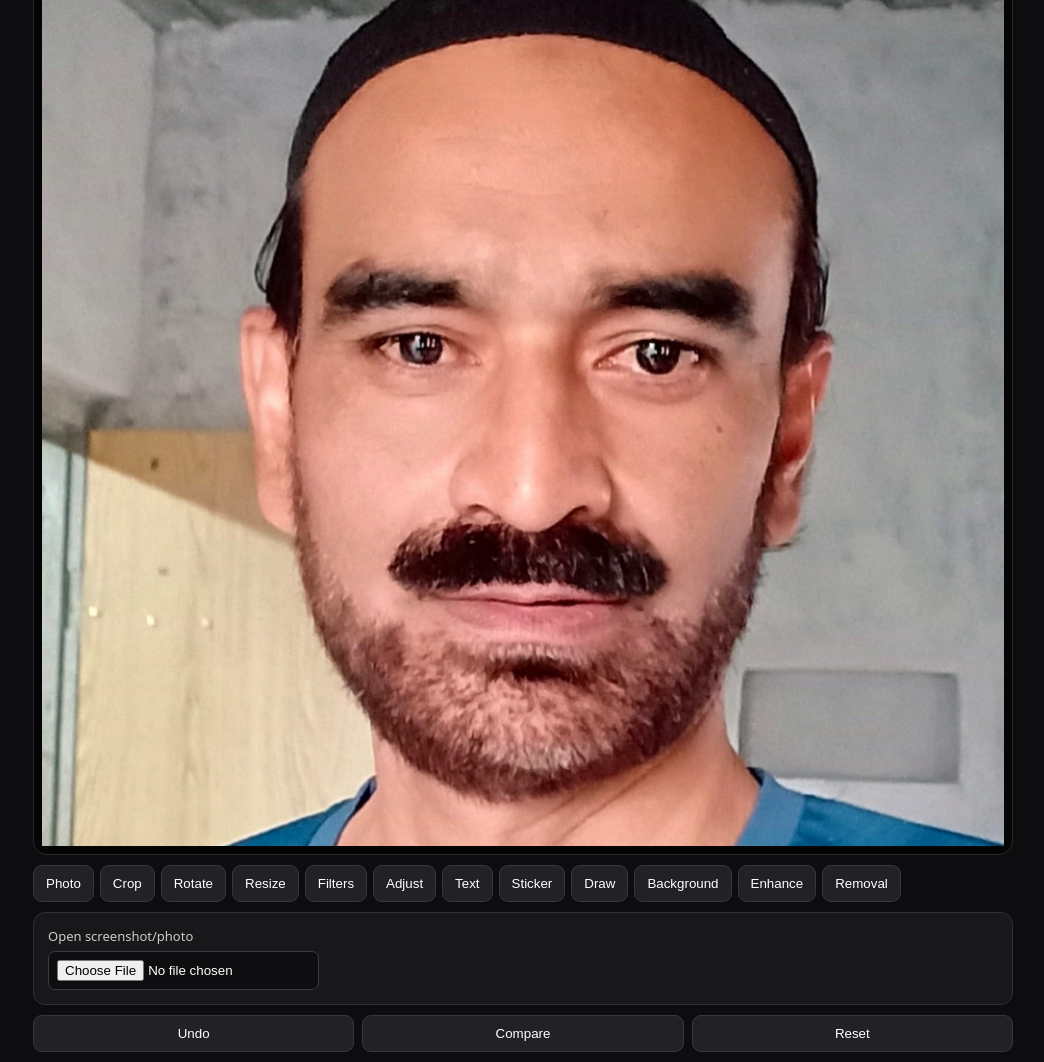
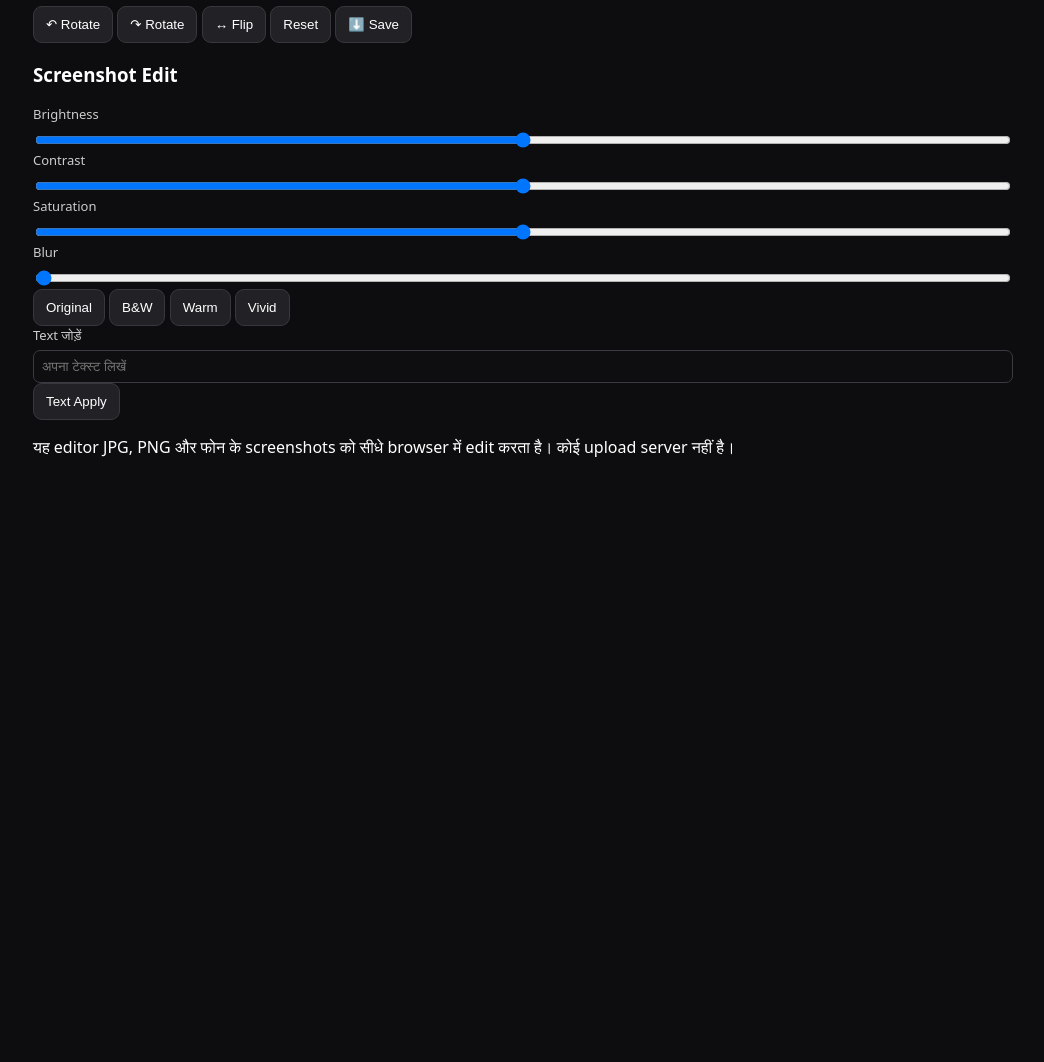
Before and after one commit to raufbaheruni/RAUF-BAHERUNI-EDIT-TOOL-, a plain HTML site: page index.html in a window 1280 px wide. Shown: the part 217-1279 px from the top of the page, without its empty margins (117-1161 px from the left). After the commit the page ends 800 px from the top, so only its background shows below. Drawn offline with Linux system fonts and the light colour scheme.

Commit message:
Update index.html

```diff
--- a/index.html
+++ b/index.html
@@ -1,69 +1,116 @@
 <!doctype html>
-<html lang="en"><head><meta charset="utf-8"><meta name="viewport" content="width=device-width,initial-scale=1">
-<title>RAUF BAHERUNI Editor</title><link rel="stylesheet" href="style.css"></head>
+<html lang="hi">
+<head>
+<meta charset="utf-8">
+<meta name="viewport" content="width=device-width,initial-scale=1">
+<title>RAUF BAHERUNI Screenshot Editor</title>
+<link rel="stylesheet" href="style.css">
+</head>
 <body>
-<header><b>RAUF BAHERUNI</b><button id="save">Download</button></header>
+<header><b>RAUF BAHERUNI</b><label class="open">📷 Screenshot खोलें<input id="file" type="file" accept="image/*"></label></header>
+
 <main>
-<section class="stage"><canvas id="c"></canvas></section>
-<nav id="tabs">
-<button data-p="upload">Photo</button><button data-p="crop">Crop</button><button data-p="rotate">Rotate</button>
-<button data-p="resize">Resize</button><button data-p="filter">Filters</button><button data-p="adjust">Adjust</button>
-<button data-p="text">Text</button><button data-p="sticker">Sticker</button><button data-p="draw">Draw</button>
-<button data-p="background">Background</button><button data-p="enhance">Enhance</button><button data-p="remove">Removal</button>
-</nav>
-<section id="panel"></section>
-<div class="bottom"><button id="undo">Undo</button><button id="compare">Compare</button><button id="reset">Reset</button></div>
+<div class="preview"><canvas id="canvas"></canvas></div>
+
+<div class="buttons">
+<button onclick="rotate(-90)">↶ Rotate</button>
+<button onclick="rotate(90)">↷ Rotate</button>
+<button onclick="flip()">↔ Flip</button>
+<button onclick="resetAll()">Reset</button>
+<button onclick="download()">⬇️ Save</button>
+</div>
+
+<section>
+<h3>Screenshot Edit</h3>
+<label>Brightness <input id="brightness" type="range" min="50" max="150" value="100"></label>
+<label>Contrast <input id="contrast" type="range" min="50" max="150" value="100"></label>
+<label>Saturation <input id="saturation" type="range" min="0" max="200" value="100"></label>
+<label>Blur <input id="blur" type="range" min="0" max="8" value="0" step=".1"></label>
+
+<div class="filters">
+<button onclick="filter('none')">Original</button>
+<button onclick="filter('grayscale(1)')">B&W</button>
+<button onclick="filter('sepia(.5)')">Warm</button>
+<button onclick="filter('saturate(1.5) contrast(1.1)')">Vivid</button>
+</div>
+
+<label>Text जोड़ें <input id="text" type="text" placeholder="अपना टेक्स्ट लिखें"></label>
+<button class="apply" onclick="render()">Text Apply</button>
+</section>
+<p class="note">यह editor JPG, PNG और फोन के screenshots को सीधे browser में edit करता है। कोई upload server नहीं है।</p>
 </main>
+
 <script>
-const c=document.getElementById('c'),x=c.getContext('2d'),img=new Image(); img.src='rauf-baheruni.jpg';
-let S={bright:100,contrast:100,sat:100,blur:0,filter:'',rot:0,flipX:1,flipY:1,text:'',font:36,bg:'#000000',crop:1};
-let history=[], comparing=false, drawing=false, last=null;
-function snapshot(){history.push(JSON.stringify(S));if(history.length>30)history.shift()}
-function fit(){let w=Math.min(img.naturalWidth,1000);c.width=w;c.height=Math.round(img.naturalHeight*w/img.naturalWidth)}
-function draw(original=false){
- x.save();x.setTransform(1,0,0,1,0,0);x.clearRect(0,0,c.width,c.height);x.fillStyle=S.bg;x.fillRect(0,0,c.width,c.height);
- x.translate(c.width/2,c.height/2);x.rotate((original?0:S.rot)*Math.PI/180);x.scale(original?1:S.flipX,original?1:S.flipY);
- x.filter=original?'none':`brightness(${S.bright}%) contrast(${S.contrast}%) saturate(${S.sat}%) blur(${S.blur}px) ${S.filter}`;
- let scale=Math.min(c.width/img.width,c.height/img.height)*(original?1:S.crop);
- x.drawImage(img,-img.width*scale/2,-img.height*scale/2,img.width*scale,img.height*scale);x.restore();
- if(!original&&S.text){x.font=`800 ${S.font}px system-ui`;x.textAlign='center';x.fillStyle='white';x.strokeStyle='rgba(0,0,0,.7)';x.lineWidth=5;x.strokeText(S.text,c.width/2,c.height-45);x.fillText(S.text,c.width/2,c.height-45)}
+const canvas=document.getElementById('canvas'),ctx=canvas.getContext('2d');
+let img=new Image(), angle=0, flipX=1, filterValue='none', textValue='';
+let bright=100, contrast=100, saturation=100, blur=0;
+
+img.onload=()=>{fitCanvas();render()};
+function fitCanvas(){
+ const max=1000, scale=Math.min(1,max/img.naturalWidth);
+ canvas.width=Math.round(img.naturalWidth*scale);
+ canvas.height=Math.round(img.naturalHeight*scale);
 }
-img.onload=()=>{fit();draw();show('upload')}
-function show(p){let h='';
- if(p==='upload')h=`<label>Open screenshot/photo <input id="file" type="file" accept="image/*"></label>`;
- if(p==='crop')h=`<label>Crop / Zoom <input id="crop" type="range" min="1" max="2.5" step=".01" value="${S.crop}"></label>`;
- if(p==='rotate')h=`<button id="left">↶ 90°</button><button id="right">↷ 90°</button><button id="fx">Flip H</button><button id="fy">Flip V</button>`;
- if(p==='resize')h=`<label>Width <input id="rw" type="number" value="${c.width}"></label><label>Height <input id="rh" type="number" value="${c.height}"></label><button id="applySize">Apply</button>`;
- if(p==='filter')h=`<button data-f="">Original</button><button data-f="grayscale(1)">B&W</button><button data-f="sepia(.45)">Warm</button><button data-f="hue-rotate(190deg)">Cool</button><button data-f="contrast(1.18) saturate(1.25)">Vivid</button>`;
- if(p==='adjust')h=`Brightness<input id="bright" type="range" min="40" max="160" value="${S.bright}">Contrast<input id="contrast" type="range" min="40" max="160" value="${S.contrast}">Saturation<input id="sat" type="range" min="0" max="200" value="${S.sat}">Blur<input id="blur" type="range" min="0" max="8" step=".2" value="${S.blur}">`;
- if(p==='text')h=`<input id="txt" placeholder="Type text" value="${S.text}"><label>Size <input id="font" type="range" min="16" max="90" value="${S.font}"></label><button id="textok">Apply Text</button>`;
- if(p==='sticker')h=`<p>Quick stickers</p><button class="emoji">❤️</button><button class="emoji">⭐</button><button class="emoji">🔥</button><button class="emoji">😎</button>`;
- if(p==='draw')h=`<p>Drag your finger/mouse directly on the image to draw.</p><button id="clearDraw">Reload image layer</button>`;
- if(p==='background')h=`<label>Canvas background <input id="bg" type="color" value="${S.bg}"></label>`;
- if(p==='enhance')h=`<button id="auto">Auto Enhance</button><p>Local enhancement improves brightness, contrast and saturation.</p>`;
- if(p==='remove')h=`<p><b>AI Removal:</b> the interface is ready, but true object removal needs an external AI API/backend. This static GitHub Pages build does not send your photo anywhere.</p>`;
- panel.innerHTML=h; bind(p)
+function render(){
+ ctx.save();
+ ctx.setTransform(1,0,0,1,0,0);
+ ctx.clearRect(0,0,canvas.width,canvas.height);
+ const rad=angle*Math.PI/180;
+ const sideways=Math.abs(angle%180)===90;
+ ctx.translate(canvas.width/2,canvas.height/2);
+ ctx.rotate(rad);
+ ctx.scale(flipX,1);
+ ctx.filter=`brightness(${bright}%) contrast(${contrast}%) saturate(${saturation}%) blur(${blur}px) ${filterValue}`;
+ let w=sideways?canvas.height:canvas.width, h=sideways?canvas.width:canvas.height;
+ ctx.drawImage(img,-w/2,-h/2,w,h);
+ ctx.restore();
+
+ if(textValue){
+   ctx.save();
+   ctx.font=`bold ${Math.max(20,canvas.width/25)}px Arial`;
+   ctx.textAlign='center';
+   ctx.fillStyle='white';
+   ctx.strokeStyle='black';
+   ctx.lineWidth=5;
+   ctx.strokeText(textValue,canvas.width/2,canvas.height-30);
+   ctx.fillText(textValue,canvas.width/2,canvas.height-30);
+   ctx.restore();
+ }
 }
-function bind(p){
- let e;
- if(e=document.getElementById('file'))e.onchange=q=>{let f=q.target.files[0];if(!f)return;snapshot();img.src=URL.createObjectURL(f)};
- ['crop','bright','contrast','sat','blur','font'].forEach(id=>{e=document.getElementById(id);if(e)e.oninput=()=>{S[id]=+e.value;draw()}});
- if(e=document.getElementById('left'))e.onclick=()=>{snapshot();S.rot-=90;draw()};if(e=document.getElementById('right'))e.onclick=()=>{snapshot();S.rot+=90;draw()};
- if(e=document.getElementById('fx'))e.onclick=()=>{snapshot();S.flipX*=-1;draw()};if(e=document.getElementById('fy'))e.onclick=()=>{snapshot();S.flipY*=-1;draw()};
- document.querySelectorAll('[data-f]').forEach(b=>b.onclick=()=>{snapshot();S.filter=b.dataset.f;draw()});
- if(e=document.getElementById('textok'))e.onclick=()=>{snapshot();S.text=document.getElementById('txt').value;S.font=+document.getElementById('font').value;draw()};
- document.querySelectorAll('.emoji').forEach(b=>b.onclick=()=>{snapshot();S.text=(S.text+' '+b.textContent).trim();draw()});
- if(e=document.getElementById('bg'))e.oninput=()=>{S.bg=e.value;draw()};
- if(e=document.getElementById('auto'))e.onclick=()=>{snapshot();S.bright=108;S.contrast=108;S.sat=112;draw()};
- if(e=document.getElementById('applySize'))e.onclick=()=>{snapshot();let w=+rw.value,h=+rh.value;if(w>50&&h>50&&w<5000&&h<5000){c.width=w;c.height=h;draw()}};
+function rotate(n){angle=(angle+n)%360;render()}
+function flip(){flipX*=-1;render()}
+function filter(v){filterValue=v;render()}
+function resetAll(){
+ angle=0;flipX=1;filterValue='none';textValue='';
+ bright=100;contrast=100;saturation=100;blur=0;
+ brightness.value=100;contrastEl.value=100;saturationEl.value=100;blurEl.value=0;text.value='';
+ render();
 }
-document.querySelectorAll('#tabs button').forEach(b=>b.onclick=()=>show(b.dataset.p));
-document.getElementById('save').onclick=()=>{draw();let a=document.createElement('a');a.download='RAUF-BAHERUNI-edited.png';a.href=c.toDataURL('image/png');a.click()};
-document.getElementById('compare').onpointerdown=()=>draw(true);document.getElementById('compare').onpointerup=()=>draw();document.getElementById('compare').onpointerleave=()=>draw();
-document.getElementById('reset').onclick=()=>{snapshot();S={bright:100,contrast:100,sat:100,blur:0,filter:'',rot:0,flipX:1,flipY:1,text:'',font:36,bg:'#000000',crop:1};fit();draw()};
-document.getElementById('undo').onclick=()=>{if(history.length){S=JSON.parse(history.pop());draw()}};
-c.addEventListener('pointerdown',e=>{if(panel.innerText.includes('Drag your')){drawing=true;last=pos(e);c.setPointerCapture(e.pointerId)}});
-c.addEventListener('pointermove',e=>{if(!drawing)return;let p=pos(e);x.save();x.filter='none';x.strokeStyle='white';x.lineWidth=5;x.lineCap='round';x.beginPath();x.moveTo(last.x,last.y);x.lineTo(p.x,p.y);x.stroke();x.restore();last=p});
-c.addEventListener('pointerup',()=>drawing=false);
-function pos(e){let r=c.getBoundingClientRect();return{x:(e.clientX-r.left)*c.width/r.width,y:(e.clientY-r.top)*c.height/r.height}}
-</script></body></html>
+function download(){
+ render();
+ const a=document.createElement('a');
+ a.download='RAUF-BAHERUNI-edited-screenshot.png';
+ a.href=canvas.toDataURL('image/png');
+ a.click();
+}
+file.onchange=e=>{
+ const f=e.target.files[0]; if(!f)return;
+ const reader=new FileReader();
+ reader.onload=ev=>{img=new Image();img.onload=()=>{fitCanvas();render()};img.src=ev.target.result};
+ reader.readAsDataURL(f);
+};
+
+const brightness=document.getElementById('brightness');
+const contrastEl=document.getElementById('contrast');
+const saturationEl=document.getElementById('saturation');
+const blurEl=document.getElementById('blur');
+const text=document.getElementById('text');
+
+brightness.oninput=()=>{bright=+brightness.value;render()};
+contrastEl.oninput=()=>{contrast=+contrastEl.value;render()};
+saturationEl.oninput=()=>{saturation=+saturationEl.value;render()};
+blurEl.oninput=()=>{blur=+blurEl.value;render()};
+text.oninput=()=>{textValue=text.value;render()};
+</script>
+</body>
+</html>
```
